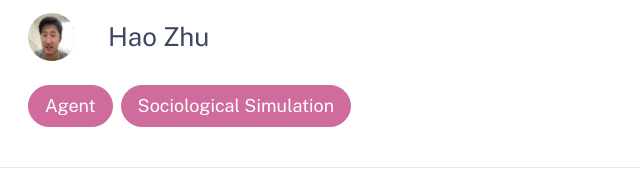
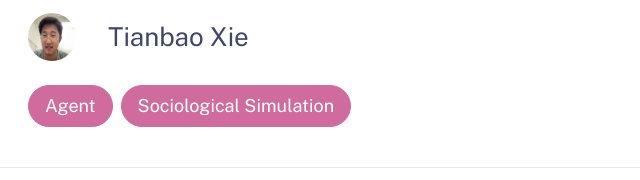
Before and after one commit to echoaitalk/echo-ai-talk, an Astro site: page /work/s1e10 in a window 1280 px wide. Shown: the part 277-457 px from the top of the page, 4-644 px from the left. Built offline with nearby package versions, Linux system fonts and the light colour scheme; Astro itself is replaced by a stand-in of ours.

Commit message:
修改信息

```diff
--- a/src/content/work/S1E10.md
+++ b/src/content/work/S1E10.md
@@ -5,7 +5,7 @@ img: /assets/s01e10.png
 avatarImg: /assets/s1e10Avatar.png
 img_alt: main image for this paper
 speaker: |
-  Hao Zhu
+  Tianbao Xie
 tags:
   - Agent
   - Sociological Simulation
```
